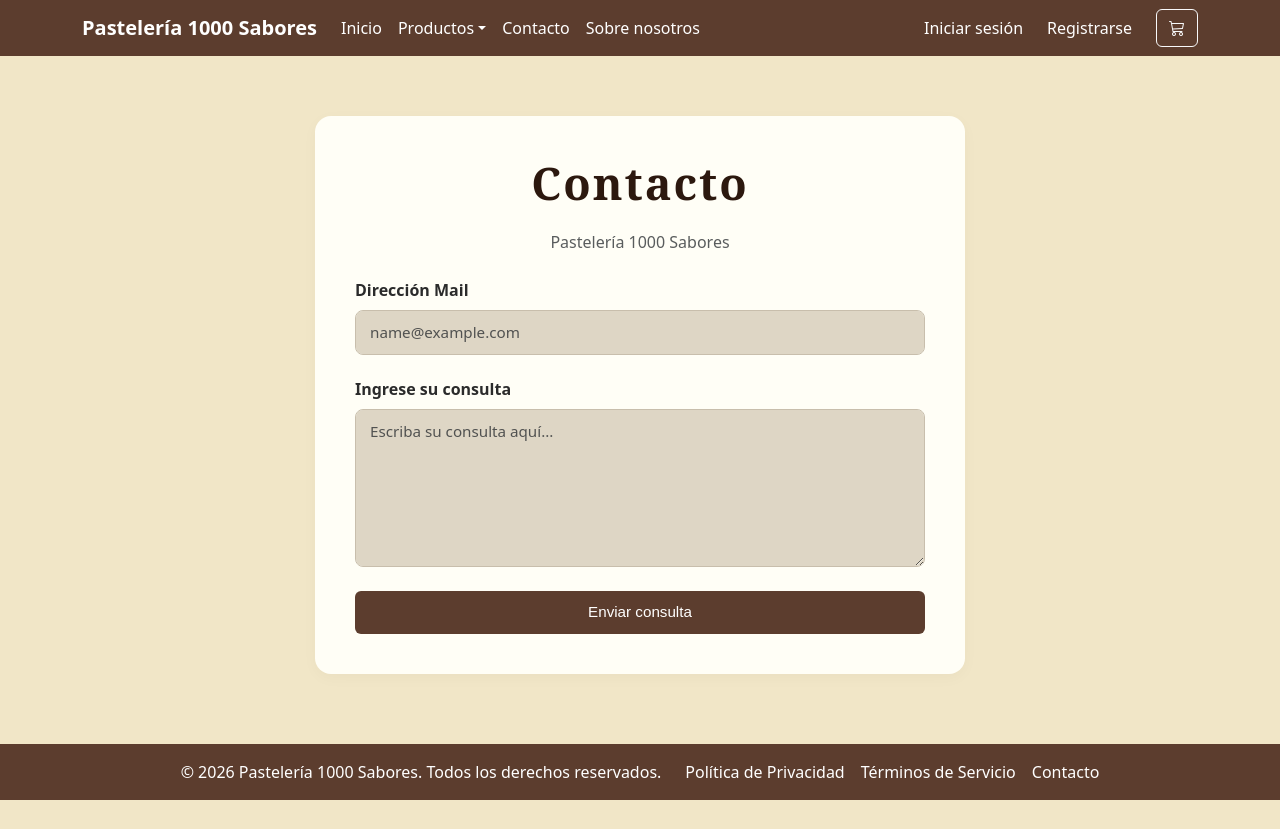
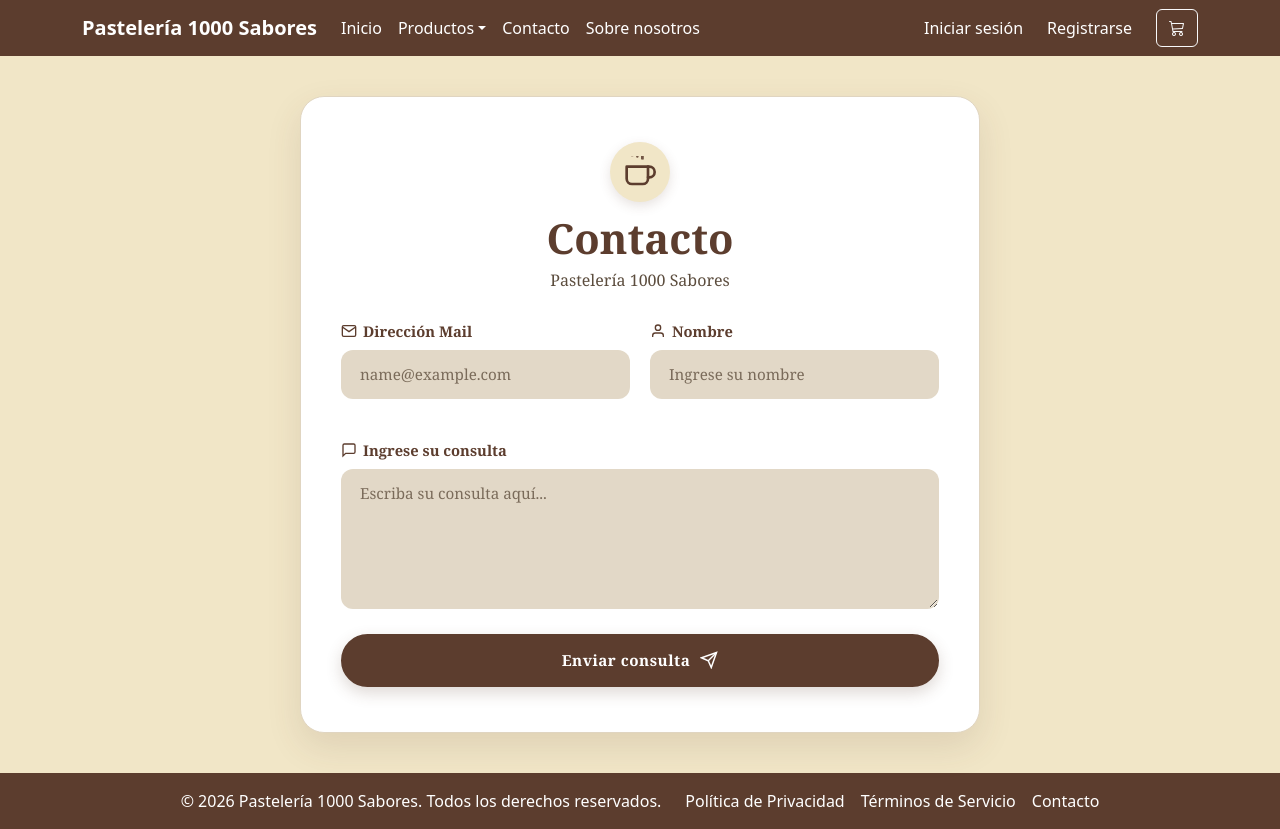
Before and after one commit to DiegoRobleM/Fullstack-2-Pasteleria1000SaboresRact, a React (Vite) app: page /contacto in a window 1280 px wide. Before the commit the page ends 800 px from the top, so only its background shows below. Built offline with nearby package versions, Linux system fonts and the light colour scheme.

Commit message:
Cambio de css en Contacto

```diff
--- a/src/pages/contacto/contacto.jsx
+++ b/src/pages/contacto/contacto.jsx
@@ -24,25 +24,61 @@ export default function Contacto() {
   return (
     <>
       <BarraNavegacion />
-      <main className={"contenedorFormulario " + estilos.pagina}>
-        <div className="tarjetaFormulario">
-          <h2 className="tituloFormulario">Contacto</h2>
-          <p className="text-center text-muted mb-4">Pastelería 1000 Sabores</p>
 
+      <main className={estilos.pagina}>
+        <div className={estilos.tarjetaFormulario}>
+          {/* Encabezado con Ícono Animado de Café */}
+          <div className={estilos.encabezado}>
+            <div className={estilos.iconoCafeWrapper}>
+              <svg
+                className={estilos.iconoCafe}
+                viewBox="0 0 24 24"
+                fill="none"
+                stroke="currentColor"
+                strokeWidth="2"
+                strokeLinecap="round"
+                strokeLinejoin="round"
+              >
+                <path d="M18 8h1a4 4 0 0 1 0 8h-1"></path>
+                <path d="M2 8h16v9a4 4 0 0 1-4 4H6a4 4 0 0 1-4-4V8z"></path>
+                <line x1="6" y1="2" x2="6" y2="5" className={estilos.humo1}></line>
+                <line x1="10" y1="1" x2="10" y2="4" className={estilos.humo2}></line>
+                <line x1="14" y1="2" x2="14" y2="5" className={estilos.humo3}></line>
+              </svg>
+            </div>
+            <h2 className={estilos.tituloFormulario}>Contacto</h2>
+            <p className={estilos.subtituloFormulario}>Pastelería 1000 Sabores</p>
+          </div>
+
+          {/* Mensaje de alerta de envío */}
+          {mensaje && (
             <div
               id="mensaje-contacto"
-            className={mensaje ? "alert alert-" + mensaje.tipo : "alert d-none"}
+              className={`${estilos.alerta} ${
+                mensaje.tipo === "success" ? estilos.alertaExito : estilos.alertaError
+              }`}
               role="alert"
             >
-            {mensaje?.texto}
+              {mensaje.texto}
             </div>
+          )}
 
           <form id="form-contacto" onSubmit={enviarConsulta}>
-            <div className="grupoCampo">
-              <label
-                htmlFor="correo-contacto"
-                className="form-label etiquetaFormulario"
+            {/* Fila en 2 columnas: Email y Nombre (Según imagen de referencia) */}
+            <div className={estilos.filaCampos}>
+              {/* Campo Email */}
+              <div className={estilos.grupoCampo}>
+                <label htmlFor="correo-contacto" className={estilos.etiquetaFormulario}>
+                  <svg
+                    className={estilos.iconoInput}
+                    viewBox="0 0 24 24"
+                    fill="none"
+                    stroke="currentColor"
+                    strokeWidth="2"
                   >
+                    <path d="M4 4h16c1.1 0 2 .9 2 2v12c0 1.1-.9 2-2 2H4c-1.1 0-2-.9-2-2V6c0-1.1.9-2 2-2z" />
+                    <polyline points="22,6 12,13 2,6" />
+                  </svg>
                   Dirección Mail
                 </label>
                 <input
@@ -51,35 +87,80 @@ export default function Contacto() {
                   name="correo"
                   placeholder="name@example.com"
                   required
-                className="form-control controlFormulario"
+                  className={estilos.controlFormulario}
                 />
               </div>
 
-            <div className="grupoCampo">
-              <label
-                htmlFor="consulta-contacto"
-                className="form-label etiquetaFormulario"
+              {/* Campo Nombre */}
+              <div className={estilos.grupoCampo}>
+                <label htmlFor="nombre-contacto" className={estilos.etiquetaFormulario}>
+                  <svg
+                    className={estilos.iconoInput}
+                    viewBox="0 0 24 24"
+                    fill="none"
+                    stroke="currentColor"
+                    strokeWidth="2"
                   >
+                    <path d="M20 21v-2a4 4 0 0 0-4-4H8a4 4 0 0 0-4 4v2" />
+                    <circle cx="12" cy="7" r="4" />
+                  </svg>
+                  Nombre
+                </label>
+                <input
+                  type="text"
+                  id="nombre-contacto"
+                  name="nombre"
+                  placeholder="Ingrese su nombre"
+                  required
+                  className={estilos.controlFormulario}
+                />
+              </div>
+            </div>
+
+            {/* Campo Consulta */}
+            <div className={estilos.grupoCampo}>
+              <label htmlFor="consulta-contacto" className={estilos.etiquetaFormulario}>
+                <svg
+                  className={estilos.iconoInput}
+                  viewBox="0 0 24 24"
+                  fill="none"
+                  stroke="currentColor"
+                  strokeWidth="2"
+                >
+                  <path d="M21 15a2 2 0 0 1-2 2H7l-4 4V5a2 2 0 0 1 2-2h14a2 2 0 0 1 2 2z" />
+                </svg>
                 Ingrese su consulta
               </label>
               <textarea
                 id="consulta-contacto"
                 name="mensaje"
-                rows="6"
+                rows="5"
                 placeholder="Escriba su consulta aquí..."
                 required
-                className="form-control controlFormulario"
+                className={estilos.controlFormulario}
               />
             </div>
 
-            <div className="d-grid gap-2 mt-4">
-              <button type="submit" className="btn botonPasteleria btn-zoom">
-                Enviar consulta
+            {/* Botón de envío */}
+            <div className={estilos.contenedorBoton}>
+              <button type="submit" className={estilos.botonEnviar}>
+                <span>Enviar consulta</span>
+                <svg
+                  className={estilos.iconoBoton}
+                  viewBox="0 0 24 24"
+                  fill="none"
+                  stroke="currentColor"
+                  strokeWidth="2"
+                >
+                  <line x1="22" y1="2" x2="11" y2="13" />
+                  <polygon points="22 2 15 22 11 13 2 9 22 2" />
+                </svg>
               </button>
             </div>
           </form>
         </div>
       </main>
+
       <PiePagina />
     </>
   );
--- a/src/pages/contacto/contacto.module.css
+++ b/src/pages/contacto/contacto.module.css
@@ -1,7 +1,236 @@
+/* =================================================================
+   ESTILOS Y ANIMACIONES VISTA CONTACTO (AMARILLO & CAFÉ)
+   =================================================================== */
+
+:root {
+  --color-brand: #5c3d2e;             /* Café principal */
+  --color-brand-dark: #2e1f18;        /* Café oscuro */
+  --color-amarillo-original: #f1e6c7; /* Amarillo crema de fondo */
+  --color-input-bg: #e2d8c7;          /* Tono beige para los campos */
+  --color-text-main: #2b2b2b;
+  --color-text-subtle: #5c4d3e;
+  --font-classic: 'Playfair Display', Georgia, serif;
+  --font-body: 'Lora', Georgia, serif;
+}
+
+body {
+  background-color: var(--color-amarillo-original) !important;
+  margin: 0;
+  padding: 0;
+}
+
 .pagina {
   display: flex;
   justify-content: center;
   align-items: center;
-  margin-top: 20px;
-  margin-bottom: 30px;
+  min-height: 80vh;
+  padding: 40px 20px;
+  background-color: var(--color-amarillo-original) !important;
+  font-family: var(--font-body);
 }
+
+/* Tarjeta principal contenedora */
+.tarjetaFormulario {
+  background-color: #ffffff !important;
+  border: 1px solid #e0d5c1;
+  border-radius: 24px;
+  padding: 45px 40px;
+  width: 100%;
+  max-width: 680px;
+  box-shadow: 0 14px 35px rgba(92, 61, 46, 0.12);
+  animation: aparicionTarjeta 0.5s ease-out forwards;
+}
+
+@keyframes aparicionTarjeta {
+  from {
+    opacity: 0;
+    transform: translateY(20px);
+  }
+  to {
+    opacity: 1;
+    transform: translateY(0);
+  }
+}
+
+/* Encabezado e Ícono Animado */
+.encabezado {
+  text-align: center;
+  margin-bottom: 28px;
+}
+
+.iconoCafeWrapper {
+  display: inline-flex;
+  justify-content: center;
+  align-items: center;
+  width: 60px;
+  height: 60px;
+  background-color: var(--color-amarillo-original);
+  border-radius: 50%;
+  margin-bottom: 12px;
+  color: var(--color-brand);
+  box-shadow: 0 4px 12px rgba(92, 61, 46, 0.15);
+}
+
+.iconoCafe {
+  width: 32px;
+  height: 32px;
+}
+
+/* Animación de humo flotante para la taza */
+.humo1 { animation: animarHumo 2s infinite 0s ease-in-out; }
+.humo2 { animation: animarHumo 2s infinite 0.4s ease-in-out; }
+.humo3 { animation: animarHumo 2s infinite 0.8s ease-in-out; }
+
+@keyframes animarHumo {
+  0% { transform: translateY(0); opacity: 0.3; }
+  50% { transform: translateY(-4px); opacity: 1; }
+  100% { transform: translateY(-8px); opacity: 0.1; }
+}
+
+.tituloFormulario {
+  font-family: var(--font-classic);
+  font-size: 2.6rem;
+  font-weight: 700;
+  color: var(--color-brand);
+  margin: 0 0 4px 0;
+}
+
+.subtituloFormulario {
+  font-size: 1rem;
+  color: var(--color-text-subtle);
+  margin: 0;
+}
+
+/* Fila de 2 columnas (Email y Nombre) */
+.filaCampos {
+  display: grid;
+  grid-template-columns: 1fr 1fr;
+  gap: 20px;
+  margin-bottom: 20px;
+}
+
+.grupoCampo {
+  display: flex;
+  flex-direction: column;
+  margin-bottom: 20px;
+}
+
+.etiquetaFormulario {
+  font-weight: 700;
+  font-size: 0.92rem;
+  color: var(--color-brand);
+  margin-bottom: 8px;
+  display: flex;
+  align-items: center;
+  gap: 6px;
+}
+
+.iconoInput {
+  width: 16px;
+  height: 16px;
+  color: var(--color-brand);
+}
+
+/* Campos de texto redondos */
+.controlFormulario {
+  background-color: var(--color-input-bg) !important;
+  border: 1.5px solid transparent !important;
+  border-radius: 12px !important;
+  padding: 12px 18px !important;
+  font-size: 0.95rem;
+  color: var(--color-text-main) !important;
+  transition: all 0.3s ease !important;
+  outline: none;
+  width: 100%;
+  box-sizing: border-box;
+}
+
+.controlFormulario::placeholder {
+  color: #7a6b5a;
+}
+
+.controlFormulario:focus {
+  background-color: #f7f2ea !important;
+  border-color: var(--color-brand) !important;
+  box-shadow: 0 0 0 3px rgba(92, 61, 46, 0.18) !important;
+}
+
+/* Botón de Enviar */
+.contenedorBoton {
+  margin-top: 25px;
+}
+
+.botonEnviar {
+  width: 100%;
+  display: inline-flex;
+  align-items: center;
+  justify-content: center;
+  gap: 10px;
+  background-color: var(--color-brand) !important;
+  color: #ffffff !important;
+  border: 2px solid var(--color-brand) !important;
+  border-radius: 30px !important;
+  padding: 13px 28px !important;
+  font-size: 0.95rem !important;
+  font-weight: 700 !important;
+  letter-spacing: 0.5px;
+  cursor: pointer;
+  transition: all 0.3s ease !important;
+  box-shadow: 0 6px 16px rgba(92, 61, 46, 0.2);
+}
+
+.botonEnviar:hover {
+  background-color: var(--color-brand-dark) !important;
+  border-color: var(--color-brand-dark) !important;
+  transform: translateY(-2px);
+  box-shadow: 0 10px 22px rgba(92, 61, 46, 0.3);
+}
+
+.iconoBoton {
+  width: 18px;
+  height: 18px;
+  transition: transform 0.3s ease;
+}
+
+.botonEnviar:hover .iconoBoton {
+  transform: translateX(3px) translateY(-2px);
+}
+
+/* Alertas */
+.alerta {
+  padding: 12px 18px;
+  border-radius: 10px;
+  margin-bottom: 20px;
+  font-size: 0.9rem;
+  font-weight: 600;
+  text-align: center;
+}
+
+.alertaExito {
+  background-color: #d4edda;
+  color: #155724;
+  border: 1px solid #c3e6cb;
+}
+
+.alertaError {
+  background-color: #f8d7da;
+  color: #721c24;
+  border: 1px solid #f5c6cb;
+}
+
+/* Adaptación móvil */
+@media (max-width: 600px) {
+  .filaCampos {
+    grid-template-columns: 1fr;
+    gap: 0;
+  }
+
+  .tarjetaFormulario {
+    padding: 30px 20px;
+    border-radius: 18px;
+  }
+
+  .tituloFormulario {
+    font-size: 2.1rem;
+  }
+}
```
Lines whose indentation alone changed are shown as unchanged.
